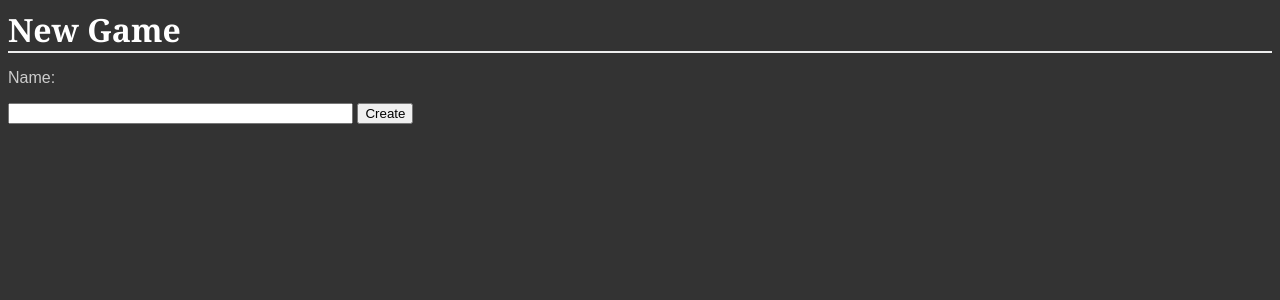
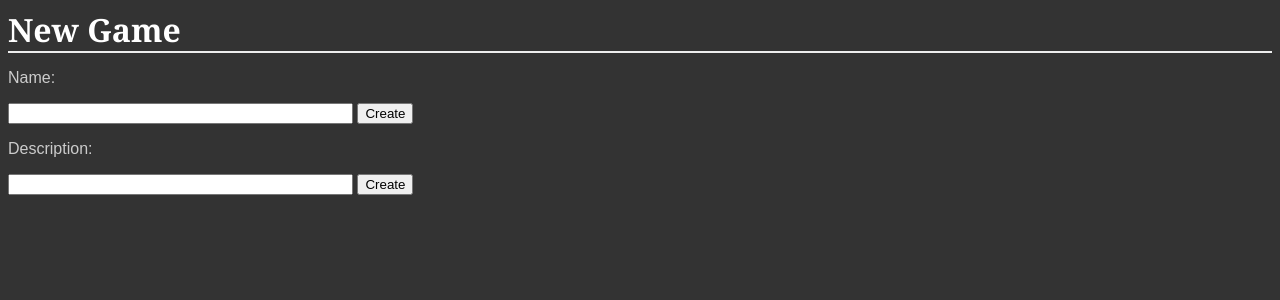
Before and after one commit to jaweller/Item-Catalog, a Flask app: page /platform/1/platform/new/ in a window 1280 px wide. Shown: the top 300 px of the page. Run offline with Flask 2, Linux system fonts and the light colour scheme; a user stored in the database is signed in.

Commit message:
Added a description form

```diff
--- a/catalog/server.py
+++ b/catalog/server.py
@@ -244,8 +244,7 @@ def newgame(platform_id):
     if 'username' not in login_session:
         return redirect('/login')
     if request.method == 'POST':
-        newItem = Games(name=request.form['name'],
-                        platform_id=platform_id,)
+        newItem = Games(name=request.form['name'],description=request.form['description'],platform_id=platform_id,)
         session.add(newItem)
         session.commit()
         flash("GG New game created!")
--- a/catalog/templates/newgame.html
+++ b/catalog/templates/newgame.html
@@ -13,5 +13,14 @@
 <input type='submit' value='Create'>
 </form>
 
+<form action="{{url_for('newgame', platform_id=platform_id, )}}" method = 'POST'>
+<p>Description:</p>
+
+<input type='text' size='40' description='description'>
+
+<input type='submit' value='Create'>
+</form>
+
+
 </body>
 </html>
```
Also changed, not shown: catalog/gamescatalog.db.
